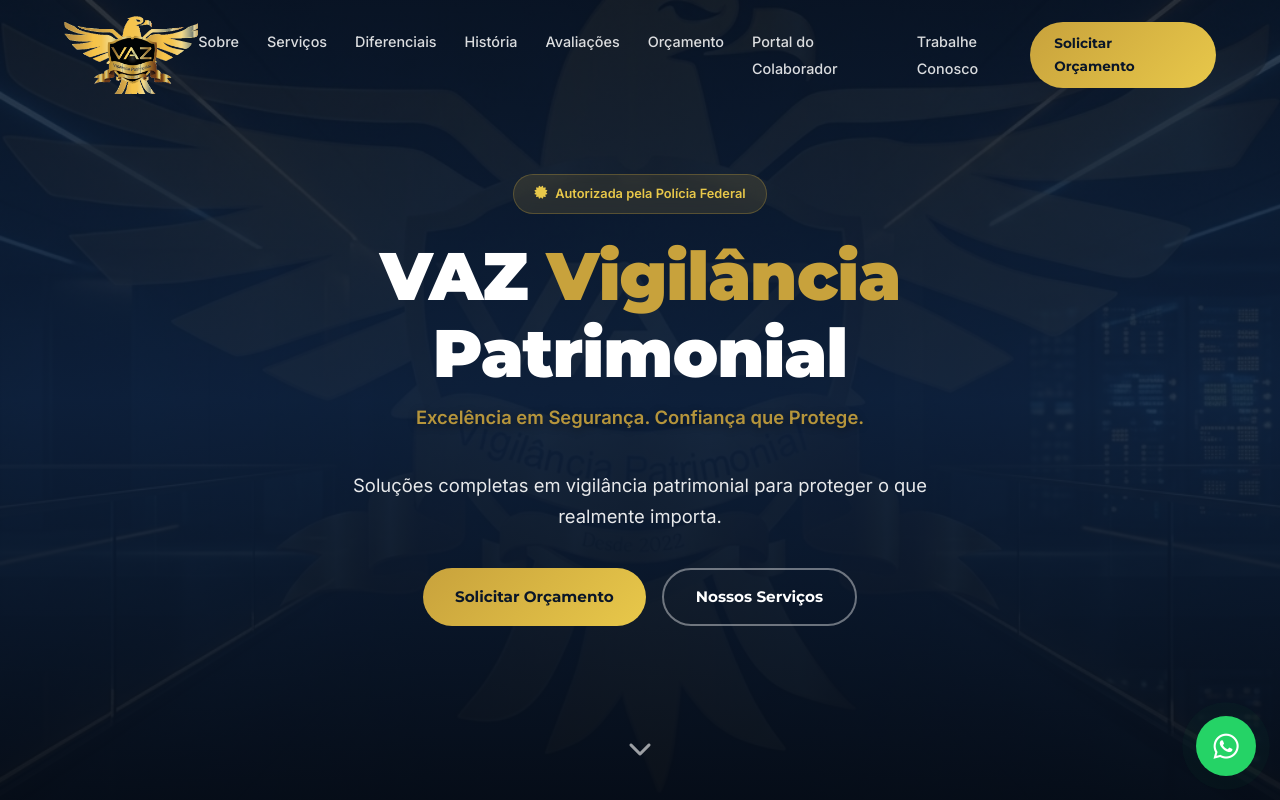
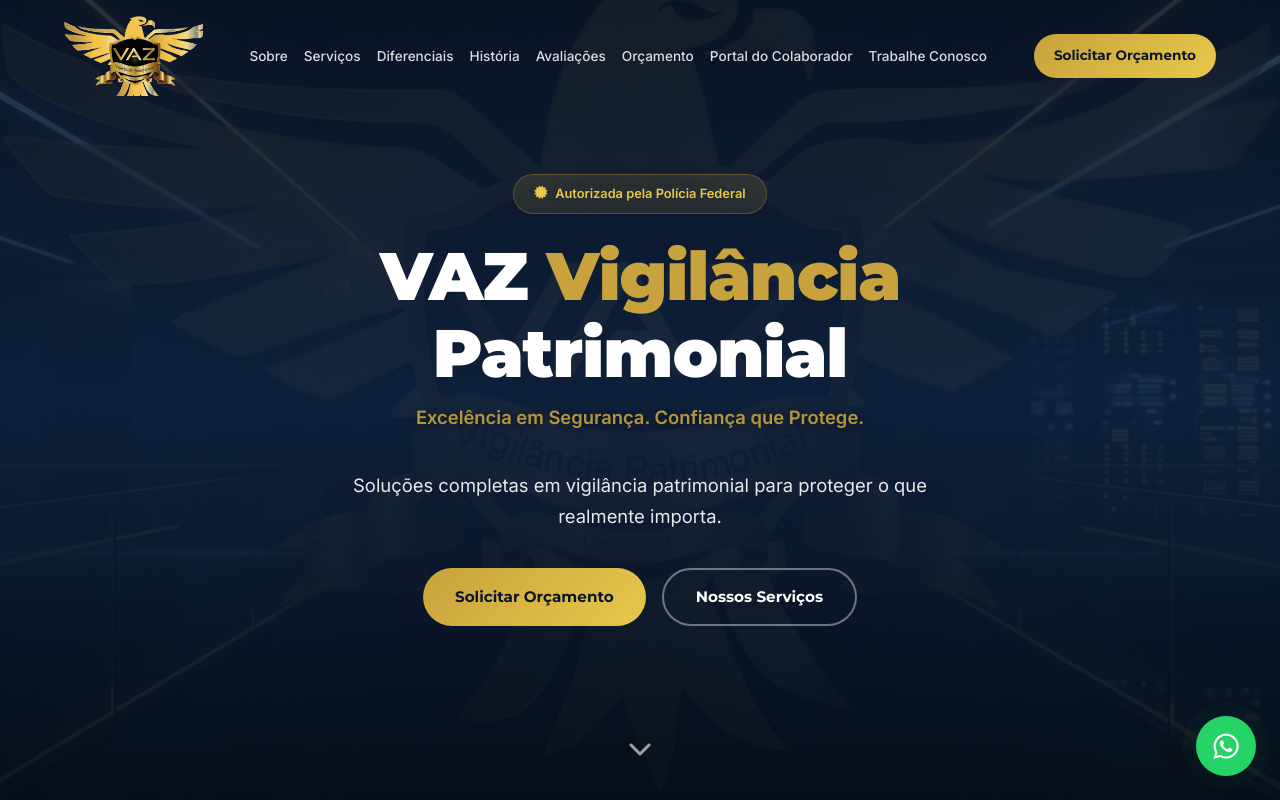
Before and after one commit to MedeirosGabriel999/aguia-mock, a website: page index.html in a window 1280 px wide. Shown: the top 800 px of the page. Drawn offline with Linux system fonts and the light colour scheme.

Commit message:
Adjust header alignment and spacing to prevent wrapping

```diff
--- a/css/style.css
+++ b/css/style.css
@@ -36,12 +36,12 @@ ul{list-style:none}
 .logo-icon{width:44px;height:44px;background:linear-gradient(135deg,var(--gold),var(--gold-light));border-radius:10px;display:flex;align-items:center;justify-content:center;font-size:1.2rem;color:var(--navy)}
 .logo-name{font-family:var(--font-heading);font-size:1.5rem;font-weight:900;letter-spacing:2px;display:block;line-height:1.1}
 .logo-sub{font-size:.6rem;text-transform:uppercase;letter-spacing:1.5px;opacity:.8;display:block}
-.nav-links{display:flex;gap:28px}
-.nav-links a{color:rgba(255,255,255,.85);font-size:.9rem;font-weight:500;transition:var(--transition);position:relative}
+.nav-links{display:flex;gap:16px;align-items:center}
+.nav-links a{color:rgba(255,255,255,.85);font-size:.85rem;font-weight:500;transition:var(--transition);position:relative;white-space:nowrap}
 .nav-links a:hover{color:var(--gold)}
 .nav-links a::after{content:'';position:absolute;bottom:-4px;left:0;width:0;height:2px;background:var(--gold);transition:var(--transition)}
 .nav-links a:hover::after{width:100%}
-.nav-cta{background:linear-gradient(135deg,var(--gold),var(--gold-light));color:var(--navy);padding:10px 24px;border-radius:50px;font-weight:700;font-size:.85rem;transition:var(--transition);font-family:var(--font-heading)}
+.nav-cta{background:linear-gradient(135deg,var(--gold),var(--gold-light));color:var(--navy);padding:10px 20px;border-radius:50px;font-weight:700;font-size:.85rem;transition:var(--transition);font-family:var(--font-heading);white-space:nowrap}
 .nav-cta:hover{transform:translateY(-2px);box-shadow:0 6px 20px var(--gold-glow)}
 .hamburger{display:none;flex-direction:column;gap:5px;background:none;border:none;cursor:pointer;padding:4px}
 .hamburger span{width:26px;height:2.5px;background:var(--white);border-radius:2px;transition:var(--transition)}
```
